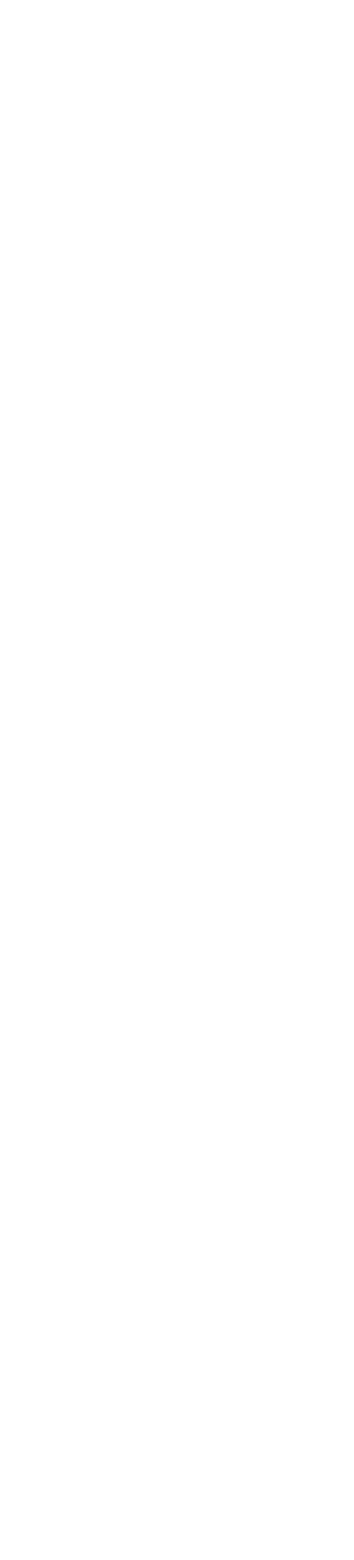
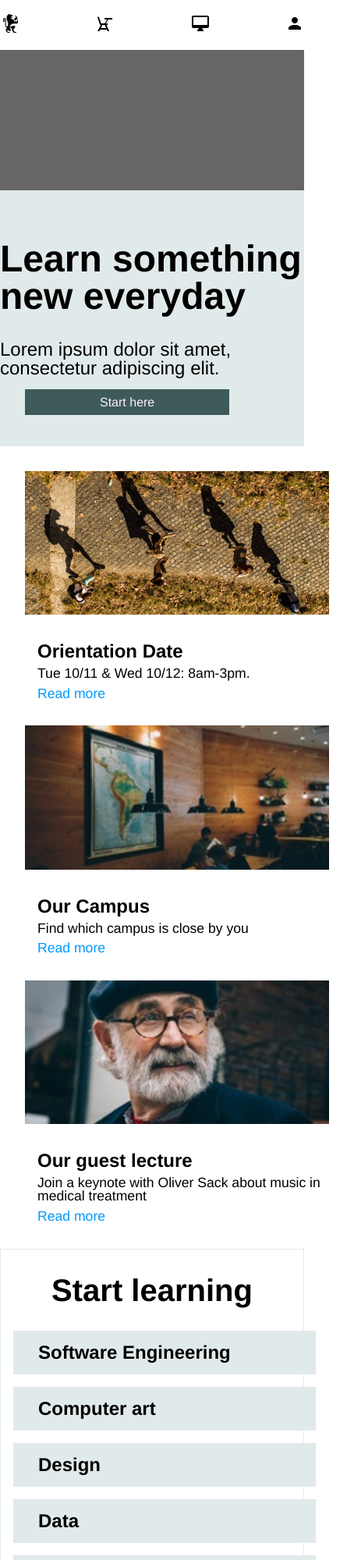
Before and after one commit to frnzmnn/Capstone, a plain HTML site: page index.html in a window 390 px wide. Shown: the top 2000 px of the page at 78% size, 454 px wide, since content can reach past the window. Before the commit the page ends 844 px from the top, so only its background shows below. Drawn offline with Linux system fonts and the light colour scheme.

Commit message:
Add mobile

```diff
--- a/index.html
+++ b/index.html
@@ -197,7 +197,6 @@
 
 </div>
 
-
 <!-- Footer -->
 
 <footer class="flex-container">
@@ -209,27 +208,97 @@
     <span class="desktop"><a href="#">Privacy</a></span>
   </div>
 </footer>
+  </div>
 </div>
 
 <!-- Mobile -->
 
- <div class="mobile">
+<div class="mobile">
 
 <!-- Header -->
 
 <header class="flex-container">
-  <div class="logo flex-container">
     <img src="resources/images/ic-logo.svg" />
     <img src="resources/images/ic-on-campus.svg" />
     <img src="resources/images/ic-online.svg" />
     <img src="resources/images/ic-login.svg" />
+</header>
+
+<!-- Banner -->
+
+<div class="banner">
+  <div class="box">
   </div>
-  <div class="login flex-container">
-    <span class="desktop"><a href="#">On campus</a></span>
-    <span class="desktop"><a href="#">Online for companies</a></span>
-    <span class="desktop"><a href="#">Sign in</a></span>
+  <div class="article">
+    <h1>Learn something new everyday</h1>
+    <h2>Lorem ipsum dolor sit amet, consectetur adipiscing elit.</h2>
+    <span class="button">Start here</span>
+    <br><br><br><br>
   </div>
-</header>
+</div>
+
+<!-- Blog -->
+
+<div class="bites">
+  <div class="biteimage">
+    <img src="resources/images/information-orientation-mobile.jpg" />
+  </div>
+  <div class="bitetext">
+    <h2>Orientation Date</h2>
+    <h3>Tue 10/11 & Wed 10/12: 8am-3pm.</h3>
+    <h4><a href="#">Read more</a></h4>
+  </div>
+  <div class="biteimage">
+    <img src="resources/images/information-campus-mobile.jpg" />
+  </div>
+  <div class="bitetext">
+    <h2>Our Campus</h2>
+    <h3>Find which campus is close by you</h3>
+    <h4><a href="#">Read more</a></h4>
+  </div>
+  <div class="biteimage">
+    <img src="resources/images/information-guest-lecture-mobile.jpg" />
+  </div>
+  <div class="bitetext">
+    <h2>Our guest lecture</h2>
+    <h3>Join a keynote with Oliver Sack about music in medical treatment</h3>
+    <h4><a href="#">Read more</a></h4>
+  </div>
+</div>
+
+<!-- Courses -->
+
+<div class="program">
+  <h1>Start learning</h1>
+
+<div class="overview">
+
+  <div class="course">
+      <h2>Software Engineering</h2>
+  </div>
+
+  <div class="course">
+      <h2>Computer art</h2>
+  </div>
+
+  <div class="course">
+      <h2>Design</h2>
+  </div>
+
+  <div class="course">
+      <h2>Data</h2>
+  </div>
+
+  <div class="course">
+      <h2>Business</h2>
+  </div>
+
+  <div class="course">
+      <h2>Marketing</h2>
+  </div>
+</div>
+</div>
+
 
 </div>
 
--- a/resources/css/style.css
+++ b/resources/css/style.css
@@ -5,7 +5,6 @@
 @media only screen and (max-width: 1024px) {
   .desktop {display: none;}
 }
-
 
 html {
   font-size: 16px;
@@ -80,6 +79,12 @@ header  {
   margin-right: 1.25rem;
 }
 
+.mobile .banner .box {
+  width: 100%;
+  height: 180px;
+  background-color: rgb(102, 102, 102);
+}
+
 .banner .image img {
   margin: 2rem 2.5rem 2rem 1.5rem;
   width: 100%;
@@ -91,6 +96,18 @@ header  {
   margin-left: 1.25rem;
 }
 
+.mobile .banner .article {
+  width: 100%;
+  text-align: left;
+  margin-left: 0rem;
+  padding-top: 2rem;
+
+}
+
+.article h2 {
+  margin-bottom: 1.5rem;
+  font-size: 1.5rem;
+}
 .article h1, .teasertext h1 {
   font-size: 3rem;
   font-weight: bold;
@@ -100,10 +117,19 @@ header  {
 .banner .button {
   background-color: rgb(63, 90, 90);
   color: rgb(255, 240, 255);
-  margin: 2rem 0rem;
+  margin: 3rem 0rem;
   padding: 0.5rem 6rem;
   height: 2.5rem;
   width: 35%;
+}
+
+.mobile .banner .button {
+  background-color: rgb(63, 90, 90);
+  color: rgb(255, 240, 255);
+  margin: 1rem 2rem;
+  padding: 0.5rem 6rem;
+  height: 3.5rem;
+  width: 80%;
 }
 
 .banner .button span {
@@ -111,6 +137,11 @@ header  {
   text-align: center;
 }
 
+.mobile .banner .button span {
+  margin: 0.5rem 2rem;
+  text-align: center;
+  font-weight: bold;
+}
 .element {
   width: 55%;
 }
@@ -143,20 +174,34 @@ header  {
   margin-left: 2rem;
 }
 
+.mobile .bites {
+  width: 100%;
+}
+
 .bites .biteimage {
   width: 35%;
   margin-top: 2rem;
   margin-left: 2rem;
 }
 
+.mobile .bites .biteimage {
+  width: 100%;
+  margin-top: 2rem;
+}
+
 .bites .biteimage img {
   width: 100%;
+  margin-left: -2rem;
 }
 
 .bites .bitetext {
   margin-left: 1rem;
 }
 
+.mobile .bites .bitetext {
+  margin-left: 1rem;
+  margin-top: 2rem;
+}
 .bites .bitetext h2, .course h2, .videotext h2 {
   font-size: 1.5rem;
   margin-bottom: 0.5rem;
@@ -185,6 +230,16 @@ header  {
   background-color: rgb(225, 234, 234);
 }
 
+.mobile .program {
+  margin-top: 2rem;
+  margin-bottom: 2rem;
+  background-color: rgb(255, 255, 255);
+  border: 1px solid rgb(225, 234, 234);
+}
+
+.mobile .overview {
+  margin-bottom: 2rem;
+}
 .program h1, .thesis h1 {
   padding-top: 2rem;
   margin-bottom: 2rem;
@@ -196,6 +251,16 @@ header  {
 .course {
   width: 25%;
   margin: 1rem;
+}
+
+.mobile .course {
+  width: 100%;
+  margin-top: 0.5rem;
+  background-color: rgb(225, 234, 234);
+}
+
+.mobile .course h2 {
+  padding: 1rem 1rem 1rem 1rem;
 }
 
 .course .courseimage img {
```
